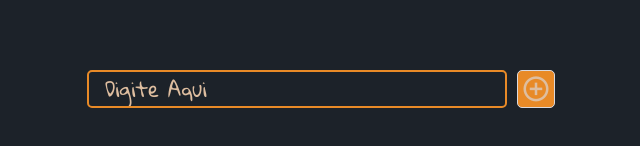
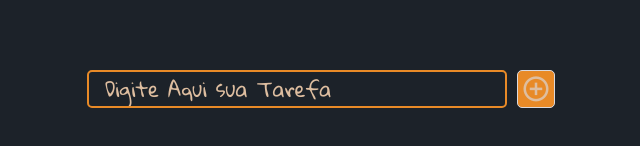
Before and after one commit to Jhosh-Christopher/toDoList, a React (Vite) app: page / in a window 1280 px wide. Shown: the part 278-424 px from the top of the page, without its empty margins (319-959 px from the left). Built offline with nearby package versions, Linux system fonts and the light colour scheme.

Commit message:
feat: finalização da função de click adicionando a lista e setando a task

```diff
--- a/src/components/BarraSearch/BarraSearch.jsx
+++ b/src/components/BarraSearch/BarraSearch.jsx
@@ -1,22 +1,28 @@
-import React, { useState } from 'react'
-import {BarraStyles} from './barra.styles.js'
+import React, { useState } from "react";
+import { BarraStyles } from "./barra.styles.js";
 
-const BarraSearch = ({addList}) => {
+const BarraSearch = ({ addList }) => {
+  const [todo, setTodo] = useState("");
 
-  const  [todo, setTodo] = useState('')
-
-  function clicou(){
-    addList(todo)
+  function clicou() {
+    addList(todo);
+    setTodo("");
   }
-
 
   return (
     <BarraStyles>
-        <input className={'input-box'} type="text" value={todo} placeholder="Digite Aqui"
-        onChange={(e) => setTodo(e.target.value)}/>
-        <button className={'button'}  onClick={clicou}><i class='bx bx-plus-circle'></i></button>
+      <input
+        className={"input-box"}
+        type="text"
+        value={todo}
+        placeholder="Digite Aqui sua Tarefa"
+        onChange={(e) => setTodo(e.target.value)}
+      />
+      <button className={"button"} onClick={clicou}>
+        <i class="bx bx-plus-circle"></i>
+      </button>
     </BarraStyles>
-  )
-}
+  );
+};
 
-export default BarraSearch
+export default BarraSearch;
```
